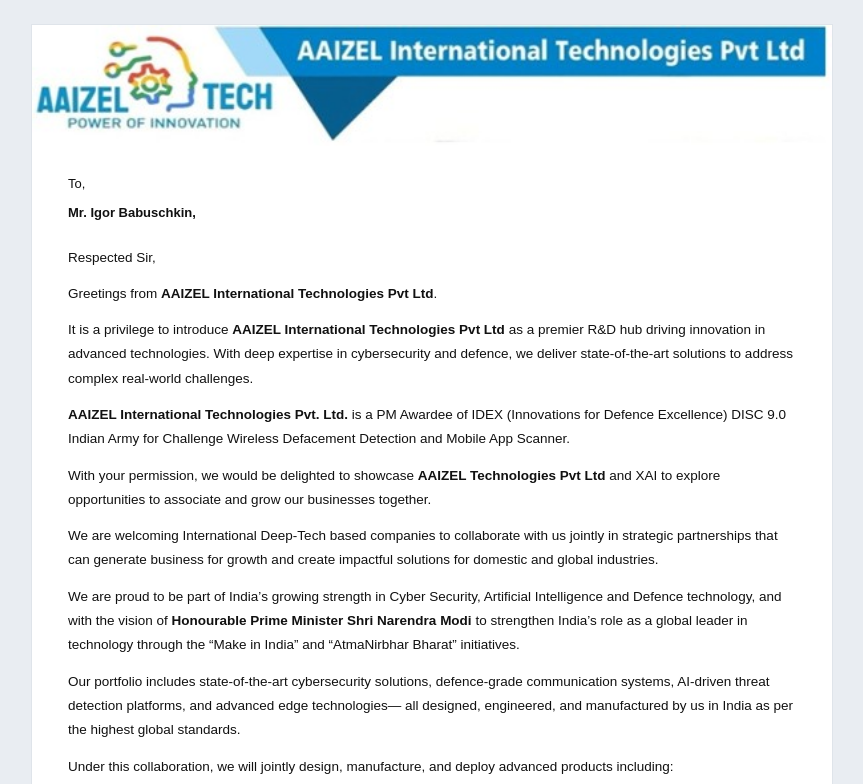
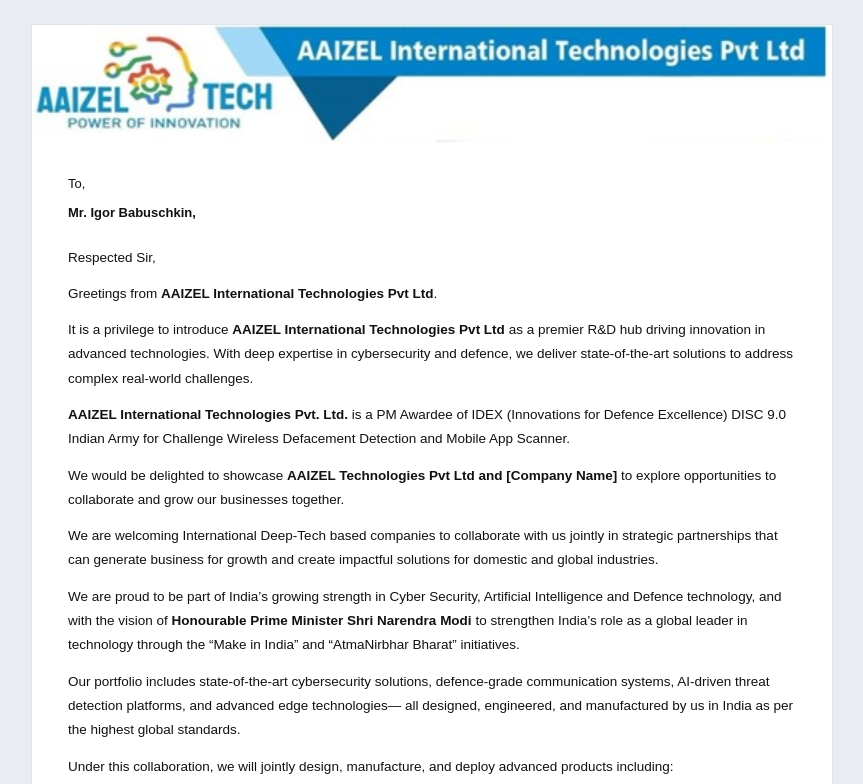
Before and after one commit to ParthBhut69/AaizelLetter, a plain HTML site: page index.html in a window 1280 px wide. Shown: the top 784 px of the page, without its empty margins (208-1071 px from the left). Drawn offline with Linux system fonts and the light colour scheme.

Commit message:
Update index.html

```diff
--- a/index.html
+++ b/index.html
@@ -65,8 +65,7 @@
                 </p>
 
                 <p style="margin:0 0 12px 0;">
-                  With your permission, we would be delighted to showcase <strong>AAIZEL Technologies Pvt Ltd</strong>
-                  and XAI to explore opportunities to associate and grow our businesses together.
+                 We would be delighted to showcase <strong>AAIZEL Technologies Pvt Ltd and [Company Name]</strong> to explore opportunities to collaborate and grow our businesses together.
                 </p>
 
                 <p style="margin:0 0 12px 0;">
```
